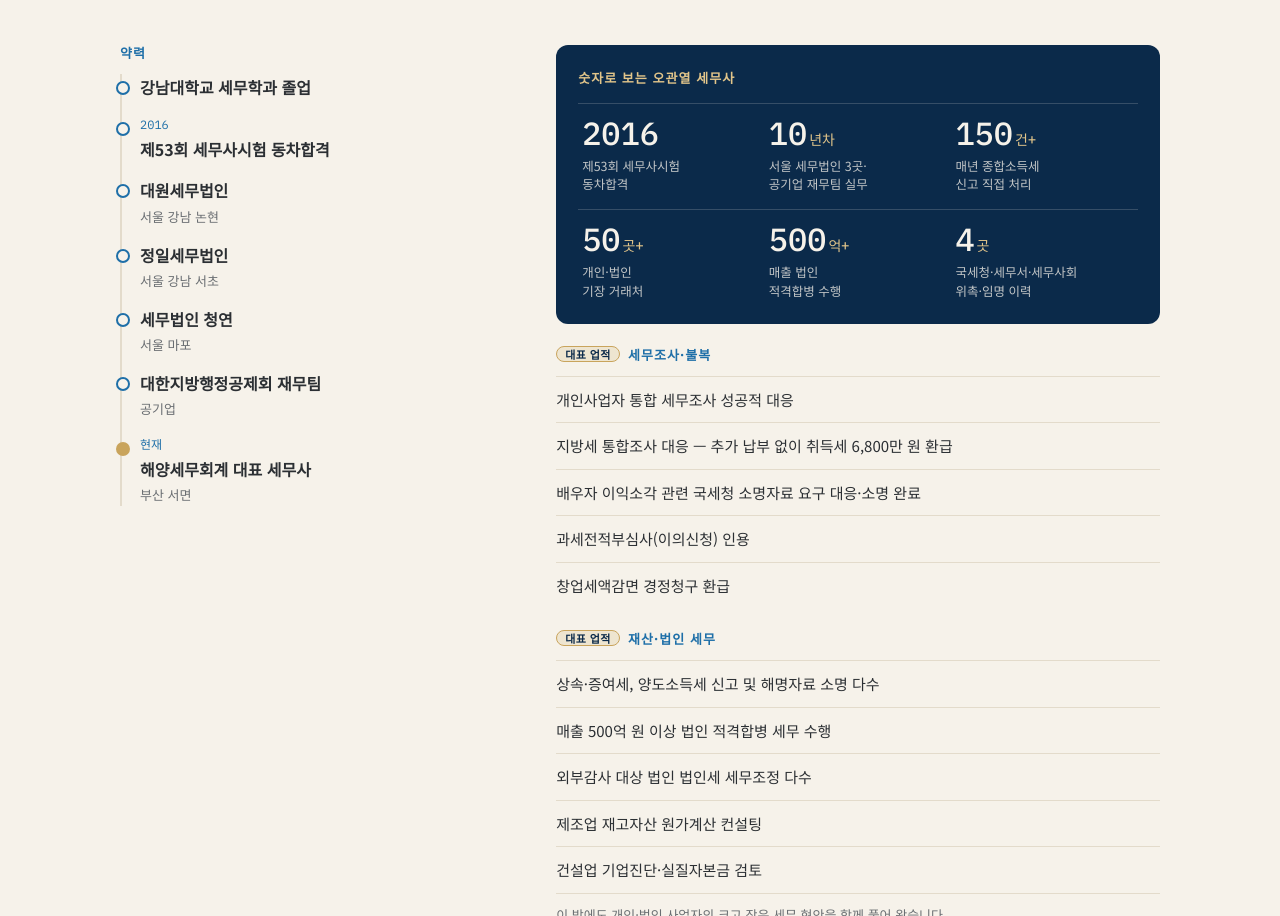
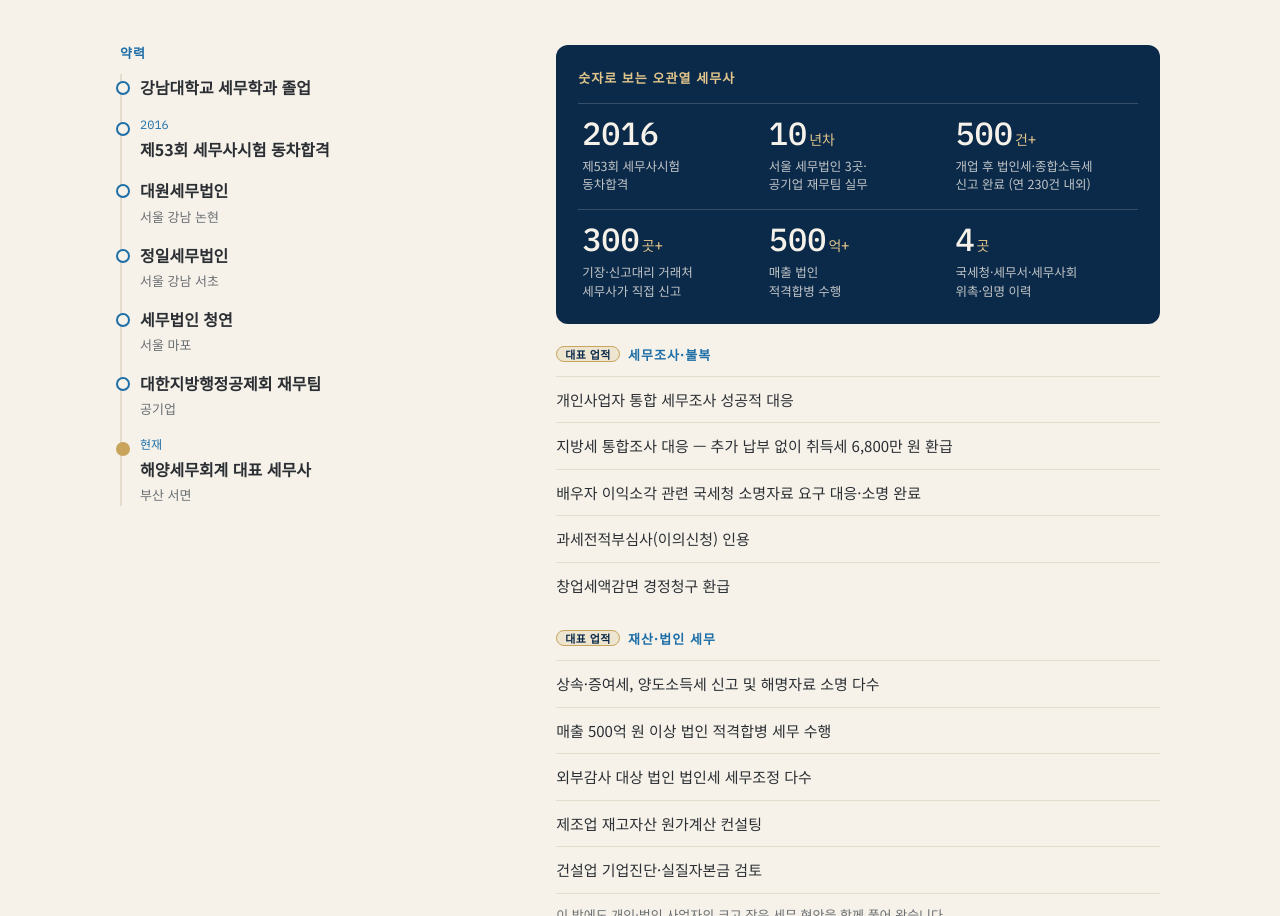
Before and after one commit to ogwanyeol-afk/haeyangtax, a plain HTML site: page index.html in a window 1280 px wide. Shown: the part 2228-3144 px from the top of the page. Drawn offline with Linux system fonts and the light colour scheme; a web font is replaced by a local one.

Commit message:
Update index.html

```diff
--- a/index.html
+++ b/index.html
@@ -524,8 +524,8 @@ footer .wrap{display:flex;flex-wrap:wrap;justify-content:space-between;gap:16px}
             <dl>
               <div><dt>2016</dt><dd>제53회 세무사시험<br>동차합격</dd></div>
               <div><dt>10<small>년차</small></dt><dd>서울 세무법인 3곳·<br>공기업 재무팀 실무</dd></div>
-              <div><dt>150<small>건+</small></dt><dd>매년 종합소득세<br>신고 직접 처리</dd></div>
-              <div><dt>50<small>곳+</small></dt><dd>개인·법인<br>기장 거래처</dd></div>
+              <div><dt>500<small>건+</small></dt><dd>개업 후 법인세·종합소득세<br>신고 완료 (연 230건 내외)</dd></div>
+              <div><dt>300<small>곳+</small></dt><dd>기장·신고대리 거래처<br>세무사가 직접 신고</dd></div>
               <div><dt>500<small>억+</small></dt><dd>매출 법인<br>적격합병 수행</dd></div>
               <div><dt>4<small>곳</small></dt><dd>국세청·세무서·세무사회<br>위촉·임명 이력</dd></div>
             </dl>
```
